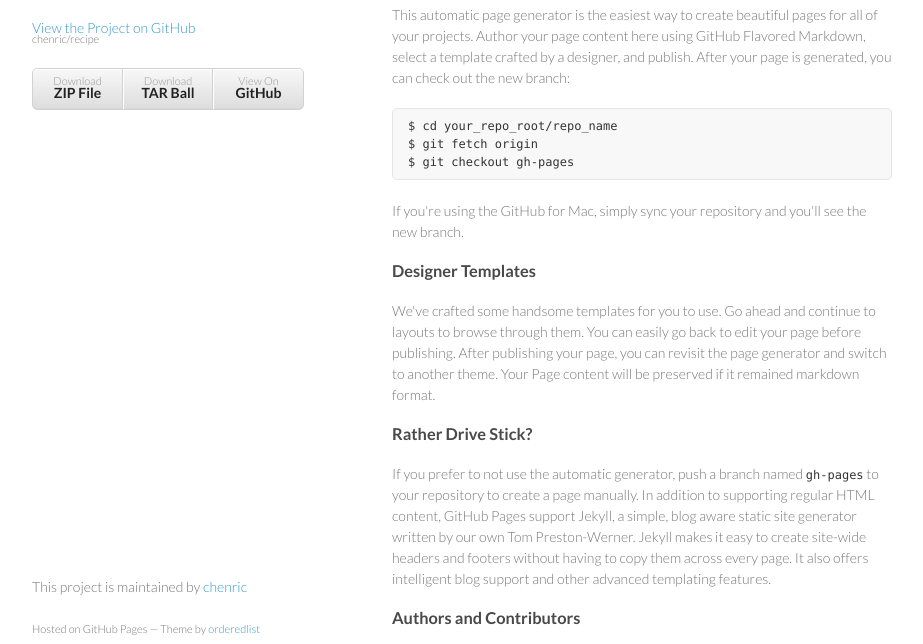
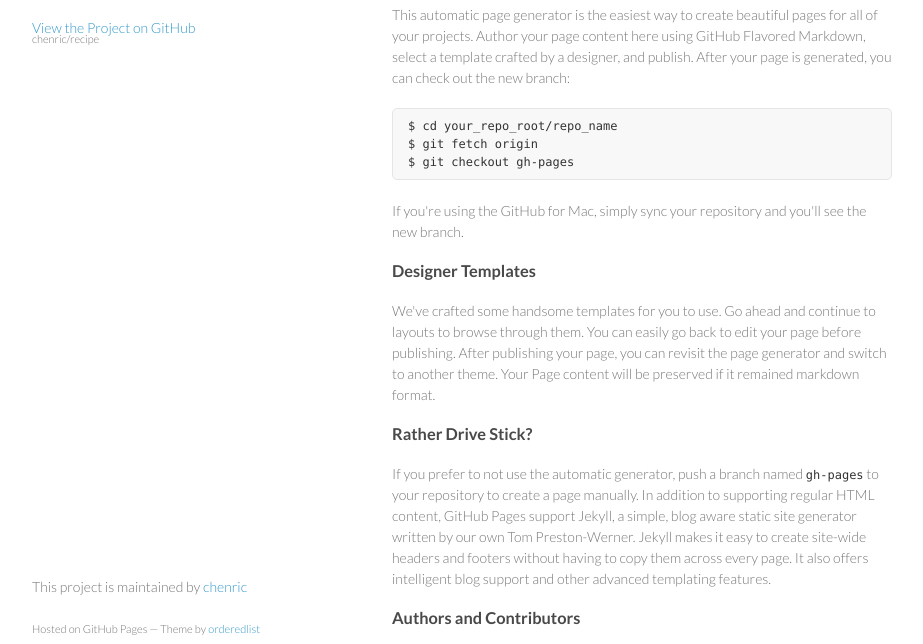
Before and after one commit to chenric/recipe, a plain HTML site: page index.html in a window 1280 px wide. Shown: the part 92-736 px from the top of the page, without its empty margins (178-1101 px from the left). Drawn offline with Linux system fonts and the light colour scheme.

Commit message:
remove download icon. they are not needed for browsing
can be more...

```diff
--- a/index.html
+++ b/index.html
@@ -20,12 +20,6 @@
 
         <p class="view"><a href="https://github.com/chenric/recipe">View the Project on GitHub <small>chenric/recipe</small></a></p>
 
-
-        <ul>
-          <li><a href="https://github.com/chenric/recipe/zipball/master">Download <strong>ZIP File</strong></a></li>
-          <li><a href="https://github.com/chenric/recipe/tarball/master">Download <strong>TAR Ball</strong></a></li>
-          <li><a href="https://github.com/chenric/recipe">View On <strong>GitHub</strong></a></li>
-        </ul>
       </header>
       <section>
         <h3>
```
